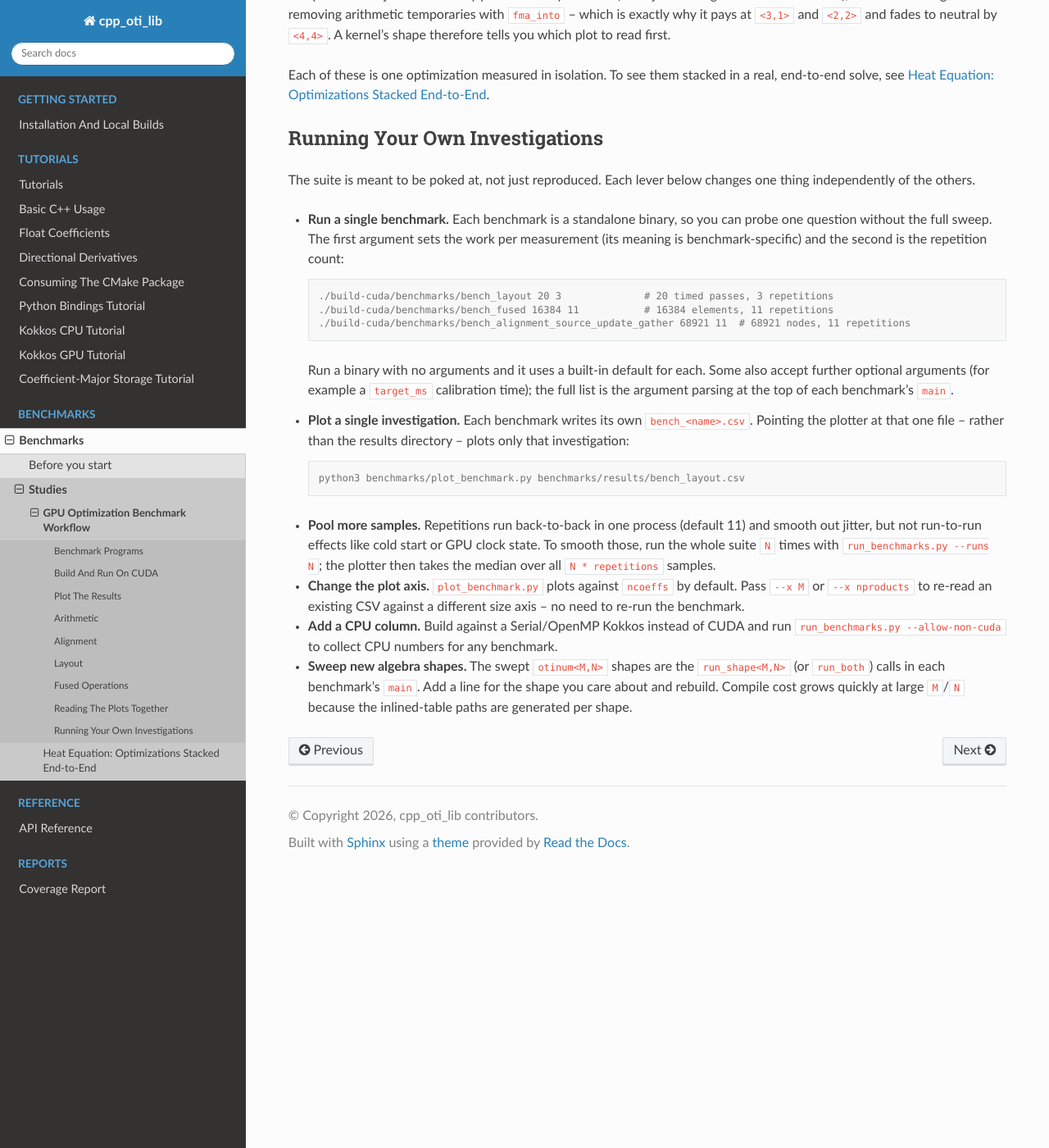
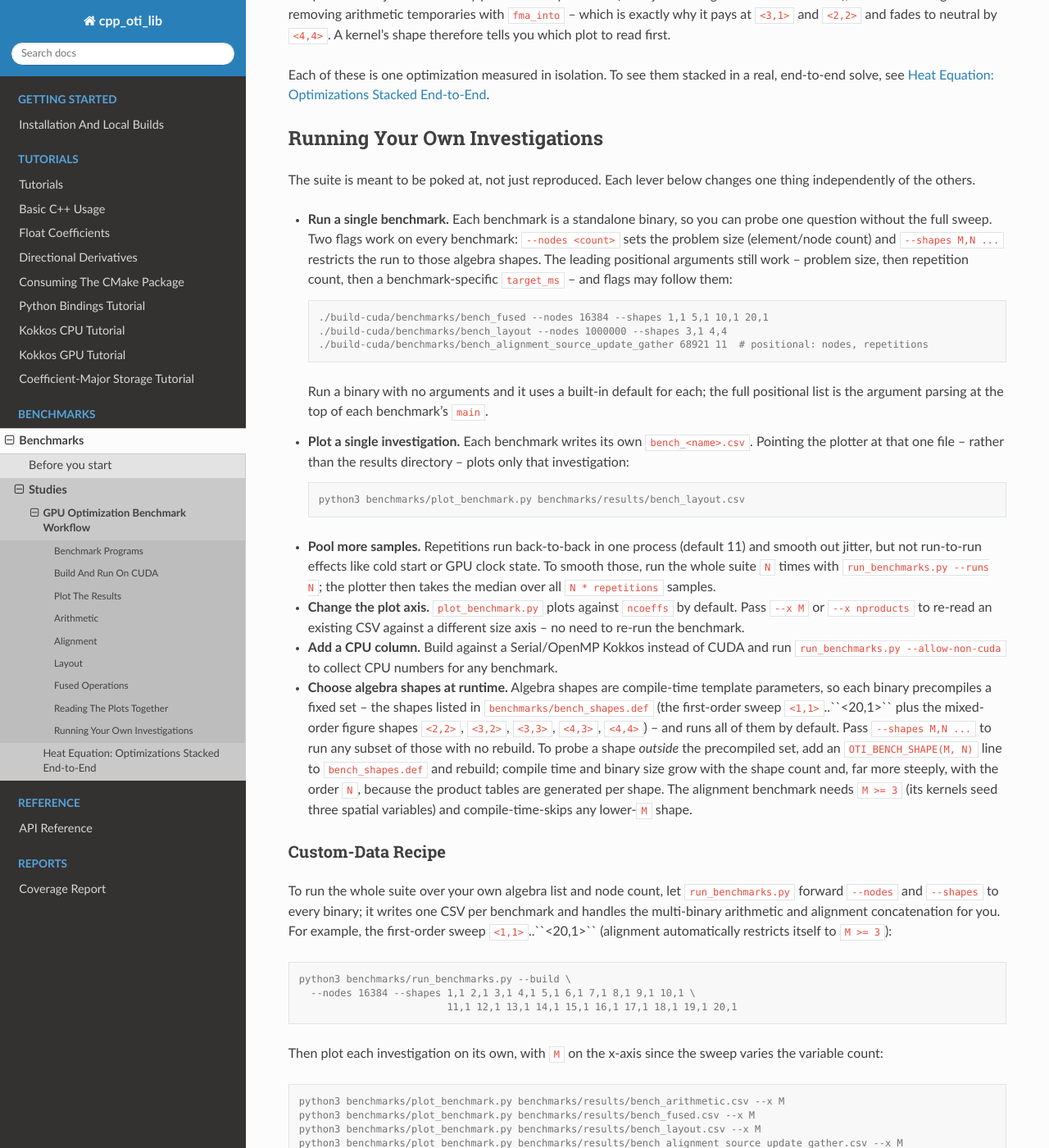
Before and after one commit to Samm-Py/cpp_oti_lib, a Sphinx documentation site: the page built from docs/benchmarks/gpu_optimization_workflow.rst, in a window 1280 px wide and 1400 px high, scrolled down 14934 px. Shown: the whole window at 82% size. Built offline with Sphinx 7.4.7 and the Read the Docs theme 3.1.0, drawn with Linux system fonts in a browser that asks for light colours; some of the changed text lies outside the part shown.

Commit message:
Benchmarks: runtime --shapes/--nodes selection over a precompiled shape range
Algebra shapes are compile-time template parameters, so each binary now
precompiles a shared set (benchmarks/bench_shapes.def: the first-order sweep
<1,1>..<20,1> plus the mixed-order figure shapes) and selects which run at
runtime via --shapes, with no rebuild. --nodes overrides the problem size on
every benchmark (new for layout, which previously derived its element count
from a fixed memory budget).

- bench_common.hpp: shared --shapes/--nodes parsing and shape-filter helpers,
  flag-aware positional parsing so existing positional args still work.
- each benchmark: dispatch every shape in the .def through a templated
  run_selected wrapper; alignment uses if constexpr (M >= 3) to compile-skip
  the low-M shapes its kernels cannot instantiate.
- run_benchmarks.py: forward --nodes/--shapes to every binary.
- docs: document the precompiled-range + runtime-filter model, per-benchmark
  custom-data recipes with individual plotting, and the --shapes subsets that
  reproduce the published figures.

Verified on an OpenMP build: all four benchmarks compile with the 25-shape
set, --shapes/--nodes filter correctly (alignment skips M<3), and a custom
<1,1>..<20,1> sweep plots cleanly with --x M.

Co-Authored-By: Claude Opus 4.8 <noreply@anthropic.com>

```diff
--- a/docs/benchmarks/gpu_optimization_workflow.rst
+++ b/docs/benchmarks/gpu_optimization_workflow.rst
@@ -707,20 +707,21 @@ The suite is meant to be poked at, not just reproduced. Each lever below changes
 one thing independently of the others.
 
 * **Run a single benchmark.** Each benchmark is a standalone binary, so you can
-  probe one question without the full sweep. The first argument sets the work per
-  measurement (its meaning is benchmark-specific) and the second is the
-  repetition count:
+  probe one question without the full sweep. Two flags work on every benchmark:
+  ``--nodes <count>`` sets the problem size (element/node count) and
+  ``--shapes M,N ...`` restricts the run to those algebra shapes. The leading
+  positional arguments still work -- problem size, then repetition count, then a
+  benchmark-specific ``target_ms`` -- and flags may follow them:
 
   .. code-block:: console
 
-     ./build-cuda/benchmarks/bench_layout 20 3              # 20 timed passes, 3 repetitions
-     ./build-cuda/benchmarks/bench_fused 16384 11           # 16384 elements, 11 repetitions
-     ./build-cuda/benchmarks/bench_alignment_source_update_gather 68921 11  # 68921 nodes, 11 repetitions
+     ./build-cuda/benchmarks/bench_fused --nodes 16384 --shapes 1,1 5,1 10,1 20,1
+     ./build-cuda/benchmarks/bench_layout --nodes 1000000 --shapes 3,1 4,4
+     ./build-cuda/benchmarks/bench_alignment_source_update_gather 68921 11  # positional: nodes, repetitions
 
-  Run a binary with no arguments and it uses a built-in default for each. Some
-  also accept further optional arguments (for example a ``target_ms``
-  calibration time); the full list is the argument parsing at the top of each
-  benchmark's ``main``.
+  Run a binary with no arguments and it uses a built-in default for each; the
+  full positional list is the argument parsing at the top of each benchmark's
+  ``main``.
 
 * **Plot a single investigation.** Each benchmark writes its own
   ``bench_<name>.csv``. Pointing the plotter at that one file -- rather than the
@@ -744,7 +745,56 @@ one thing independently of the others.
   run ``run_benchmarks.py --allow-non-cuda`` to collect CPU numbers for any
   benchmark.
 
-* **Sweep new algebra shapes.** The swept ``otinum<M,N>`` shapes are the
-  ``run_shape<M,N>`` (or ``run_both``) calls in each benchmark's ``main``. Add a
-  line for the shape you care about and rebuild. Compile cost grows quickly at
-  large ``M``/``N`` because the inlined-table paths are generated per shape.
+* **Choose algebra shapes at runtime.** Algebra shapes are compile-time template
+  parameters, so each binary precompiles a fixed set -- the shapes listed in
+  ``benchmarks/bench_shapes.def`` (the first-order sweep ``<1,1>``..``<20,1>``
+  plus the mixed-order figure shapes ``<2,2>``, ``<3,2>``, ``<3,3>``, ``<4,3>``,
+  ``<4,4>``) -- and runs all of them by default. Pass ``--shapes M,N ...`` to run
+  any subset of those with no rebuild. To probe a shape *outside* the
+  precompiled set, add an ``OTI_BENCH_SHAPE(M, N)`` line to ``bench_shapes.def``
+  and rebuild; compile time and binary size grow with the shape count and, far
+  more steeply, with the order ``N``, because the product tables are generated
+  per shape. The alignment benchmark needs ``M >= 3`` (its kernels seed three
+  spatial variables) and compile-time-skips any lower-``M`` shape.
+
+Custom-Data Recipe
+~~~~~~~~~~~~~~~~~~~
+
+To run the whole suite over your own algebra list and node count, let
+``run_benchmarks.py`` forward ``--nodes`` and ``--shapes`` to every binary; it
+writes one CSV per benchmark and handles the multi-binary arithmetic and
+alignment concatenation for you. For example, the first-order sweep
+``<1,1>``..``<20,1>`` (alignment automatically restricts itself to ``M >= 3``):
+
+.. code-block:: console
+
+   python3 benchmarks/run_benchmarks.py --build \
+     --nodes 16384 --shapes 1,1 2,1 3,1 4,1 5,1 6,1 7,1 8,1 9,1 10,1 \
+                            11,1 12,1 13,1 14,1 15,1 16,1 17,1 18,1 19,1 20,1
+
+Then plot each investigation on its own, with ``M`` on the x-axis since the
+sweep varies the variable count:
+
+.. code-block:: console
+
+   python3 benchmarks/plot_benchmark.py benchmarks/results/bench_arithmetic.csv --x M
+   python3 benchmarks/plot_benchmark.py benchmarks/results/bench_fused.csv --x M
+   python3 benchmarks/plot_benchmark.py benchmarks/results/bench_layout.csv --x M
+   python3 benchmarks/plot_benchmark.py benchmarks/results/bench_alignment_source_update_gather.csv --x M
+
+For a quick one-off on a single-binary benchmark (``layout`` or ``fused``), you
+can skip the runner and redirect the binary's CSV straight to the plotter:
+
+.. code-block:: console
+
+   ./build-cuda/benchmarks/bench_fused --nodes 16384 --shapes 1,1 5,1 10,1 20,1 > /tmp/fused.csv
+   python3 benchmarks/plot_benchmark.py /tmp/fused.csv --x M
+
+The ``arithmetic`` and ``alignment`` comparisons each span two or three binaries
+(one per variant), so for those go through ``run_benchmarks.py`` to get the
+variants combined into a single CSV.
+
+Running with no ``--shapes`` sweeps every precompiled shape. The figures earlier
+on this page were collected from a smaller subset:
+``--shapes 3,1 2,2 3,2 3,3 4,3 4,4`` for arithmetic, fused, and layout, and
+``--shapes 3,1 4,1 8,1 16,1 3,2 3,3`` for alignment.
```
Also changed, not shown: 7 other files.
